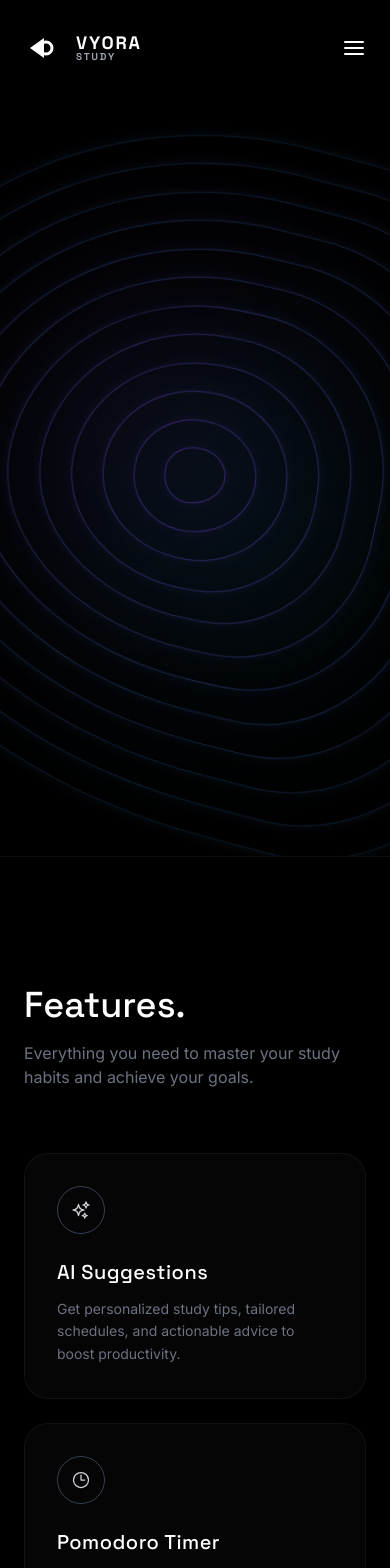
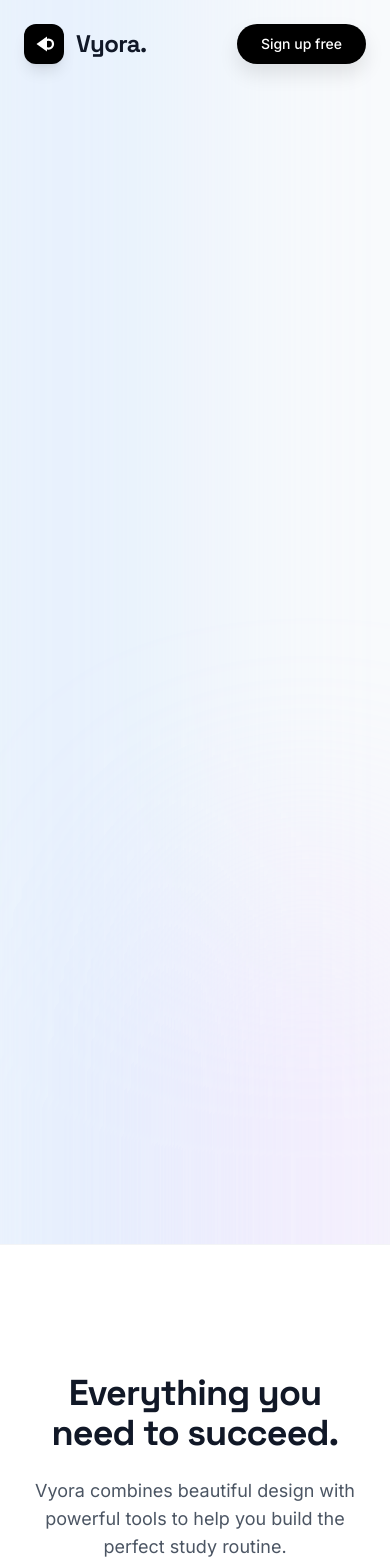
Before and after one commit to yashrajkanawade357/Study_Tracker, a React (Vite) app: page / in a window 390 px wide. Shown: the top 1568 px of the page. Built offline with nearby package versions, Linux system fonts and the light colour scheme.

Commit message:
New premium light mode landing page redesign

```diff
--- a/src/index.css
+++ b/src/index.css
@@ -250,6 +250,63 @@
   .btn-pill-secondary {
     @apply bg-transparent border border-gray-600 text-gray-300 hover:border-white hover:text-white font-medium py-2 px-6 rounded-full transition-all duration-300;
   }
+
+  /* Light Mode Landing Page Styles */
+  .glass-light {
+    background: rgba(255, 255, 255, 0.7);
+    backdrop-filter: blur(24px);
+    -webkit-backdrop-filter: blur(24px);
+    border: 1px solid rgba(255, 255, 255, 0.8);
+    box-shadow: 0 10px 40px rgba(0, 0, 0, 0.05);
+  }
+
+  .btn-light-primary {
+    @apply bg-black hover:bg-gray-800 text-white font-medium py-3 px-8 rounded-full transition-all duration-300;
+    box-shadow: 0 10px 20px rgba(0, 0, 0, 0.1);
+  }
+
+  .btn-light-primary:hover {
+    transform: translateY(-2px);
+    box-shadow: 0 12px 25px rgba(0, 0, 0, 0.15);
+  }
+
+  .btn-light-secondary {
+    @apply bg-white hover:bg-gray-50 text-gray-900 border border-gray-200 font-medium py-3 px-8 rounded-full transition-all duration-300;
+    box-shadow: 0 4px 10px rgba(0, 0, 0, 0.02);
+  }
+
+  .float-animation {
+    animation: floating 6s ease-in-out infinite;
+  }
+
+  @keyframes floating {
+    0% { transform: translateY(0px); }
+    50% { transform: translateY(-15px); }
+    100% { transform: translateY(0px); }
+  }
+
+  .orb-1 {
+    animation: float1 20s ease-in-out infinite alternate;
+  }
+  .orb-2 {
+    animation: float2 25s ease-in-out infinite alternate;
+  }
+  .orb-3 {
+    animation: float3 30s ease-in-out infinite alternate;
+  }
+
+  @keyframes float1 {
+    0% { transform: translate(0, 0) scale(1); }
+    100% { transform: translate(10%, 10%) scale(1.2); }
+  }
+  @keyframes float2 {
+    0% { transform: translate(0, 0) scale(1); }
+    100% { transform: translate(-10%, 5%) scale(1.1); }
+  }
+  @keyframes float3 {
+    0% { transform: translate(0, 0) scale(1); }
+    100% { transform: translate(5%, -10%) scale(1.3); }
+  }
 }
 
 @layer utilities {
--- a/src/pages/Landing.jsx
+++ b/src/pages/Landing.jsx
@@ -1,13 +1,12 @@
 import React from 'react';
 import { motion } from 'framer-motion';
 import { Link } from 'react-router-dom';
-import { useApp } from '../context/AppContext';
 import {
-  MagnifyingGlassIcon,
   SparklesIcon,
   ClockIcon,
   CalendarDaysIcon,
-  TrophyIcon
+  TrophyIcon,
+  ArrowRightIcon
 } from '@heroicons/react/24/outline';
 
 const FeatureCard = ({ icon: Icon, title, description, delay }) => (
@@ -16,170 +15,190 @@ const FeatureCard = ({ icon: Icon, title, description, delay }) => (
     whileInView={{ opacity: 1, y: 0 }}
     viewport={{ once: true }}
     transition={{ delay, duration: 0.5 }}
-    className="bg-white/[0.02] border border-white/[0.05] p-8 rounded-3xl hover:bg-white/[0.04] transition-colors"
+    className="glass-light p-8 rounded-3xl hover:-translate-y-1 transition-transform duration-300"
   >
-    <div className="w-12 h-12 rounded-full border border-gray-700 flex items-center justify-center mb-6">
-      <Icon className="w-5 h-5 text-gray-300" />
+    <div className="w-12 h-12 rounded-2xl bg-gradient-to-br from-indigo-100 to-purple-100 flex items-center justify-center mb-6">
+      <Icon className="w-6 h-6 text-indigo-600" />
     </div>
-    <h3 className="text-xl font-display font-medium text-white mb-3 tracking-wide">{title}</h3>
-    <p className="text-sm text-gray-500 leading-relaxed">{description}</p>
+    <h3 className="text-xl font-display font-semibold text-gray-900 mb-3 tracking-tight">{title}</h3>
+    <p className="text-sm text-gray-600 leading-relaxed">{description}</p>
   </motion.div>
 );
 
-const ContourLines = () => {
+const Landing = () => {
   return (
-    <div className="absolute right-0 top-1/2 -translate-y-1/2 w-full max-w-[800px] h-[600px] pointer-events-none opacity-80 mix-blend-screen flex items-center justify-center lg:translate-x-[10%]">
-      {/* Generate concentric animated rings */}
-      {[...Array(12)].map((_, i) => {
-        const r = Math.floor(124 - i * 5);
-        const g = Math.floor(58 + i * 10);
-        const b = Math.floor(237 + i * 1);
+    <div className="min-h-screen bg-[#F8FAFC] text-gray-900 font-body relative overflow-hidden flex flex-col selection:bg-indigo-100 selection:text-indigo-900">
 
-        return (
-          <div
-            key={i}
-            className="contour-layer"
-            style={{
-              width: `${(i + 1) * 60}px`,
-              height: `${(i + 1) * 55}px`,
-              animationDelay: `${i * -1.2}s`,
-              animationDuration: `${15 + i * 0.5}s`,
-              border: `1.5px solid rgba(${r}, ${g}, ${b}, ${0.15 + (12-i)*0.03})`,
-              boxShadow: `0 0 10px rgba(${r}, ${g}, ${b}, 0.1)`
-            }}
-          />
-        );
-      })}
-      <div className="absolute top-[20%] right-[20%] w-[300px] h-[300px] bg-purple-600/10 rounded-full blur-[100px] mix-blend-screen" />
-      <div className="absolute bottom-[20%] left-[20%] w-[300px] h-[300px] bg-cyan-500/10 rounded-full blur-[100px] mix-blend-screen" />
-    </div>
-  );
-};
+      {/* Animated Pastel Orbs Background */}
+      <div className="absolute top-0 left-0 w-full h-full overflow-hidden pointer-events-none z-0">
+        <div className="absolute -top-[10%] -left-[10%] w-[50%] h-[50%] rounded-full bg-blue-200/40 blur-[100px] orb-1 mix-blend-multiply" />
+        <div className="absolute top-[20%] -right-[10%] w-[60%] h-[60%] rounded-full bg-purple-200/40 blur-[120px] orb-2 mix-blend-multiply" />
+        <div className="absolute -bottom-[20%] left-[20%] w-[50%] h-[50%] rounded-full bg-pink-200/40 blur-[100px] orb-3 mix-blend-multiply" />
+      </div>
 
-const Landing = () => {
-  const { addToast } = useApp();
-
-  const handleEmailClick = () => {
-    navigator.clipboard.writeText('yashrajkanawade895@gmail.com');
-    addToast('Email address copied to clipboard!', 'success');
-  };
-
-  return (
-    <div className="min-h-screen bg-black text-white font-body relative overflow-hidden flex flex-col">
       {/* Header */}
-      <header className="w-full px-6 py-8 flex items-center justify-between relative z-20 max-w-7xl mx-auto">
+      <header className="w-full px-6 py-6 flex items-center justify-between relative z-20 max-w-7xl mx-auto">
         <div className="flex items-center gap-3">
-          <div className="flex items-center gap-1">
-            <svg width="32" height="32" viewBox="0 0 32 32" fill="none" xmlns="http://www.w3.org/2000/svg">
+          <div className="flex items-center justify-center w-10 h-10 bg-black rounded-xl shadow-lg">
+            <svg width="24" height="24" viewBox="0 0 32 32" fill="none" xmlns="http://www.w3.org/2000/svg">
               <path d="M6 16L20 6V26L6 16Z" fill="white"/>
               <circle cx="22" cy="16" r="6" stroke="white" strokeWidth="3"/>
             </svg>
           </div>
-          <span className="text-lg font-display font-bold tracking-widest text-white uppercase ml-2 leading-none flex flex-col">
-            <span>Vyora</span>
-            <span className="text-[10px] text-gray-400">STUDY</span>
+          <span className="text-2xl font-display font-bold tracking-tight text-gray-900 leading-none">
+            Vyora.
           </span>
         </div>
 
-        <div className="hidden md:flex items-center gap-10 text-xs font-semibold tracking-widest uppercase text-gray-300">
-          <a href="#about" className="hover:text-white transition-colors">About</a>
-          <a href="#features" className="hover:text-white transition-colors">Features</a>
-          <a href="#contact" className="hover:text-white transition-colors">Contact</a>
+        <div className="hidden md:flex items-center gap-10 text-sm font-medium text-gray-500">
+          <a href="#about" className="hover:text-black transition-colors">About</a>
+          <a href="#features" className="hover:text-black transition-colors">Features</a>
+          <a href="#contact" className="hover:text-black transition-colors">Contact</a>
         </div>
 
-        <div className="flex items-center gap-6">
-          <Link to="/auth" className="btn-pill-primary text-xs uppercase tracking-widest py-2.5 px-8 hidden sm:block">
-            Sign In
+        <div className="flex items-center gap-4">
+          <Link to="/auth" className="text-sm font-medium text-gray-600 hover:text-black transition-colors hidden sm:block">
+            Log in
           </Link>
-          <button className="text-white hover:text-gray-300 transition-colors">
-            <svg width="24" height="24" viewBox="0 0 24 24" fill="none" xmlns="http://www.w3.org/2000/svg">
-              <path d="M3 12H21" stroke="currentColor" strokeWidth="2" strokeLinecap="round"/>
-              <path d="M3 6H21" stroke="currentColor" strokeWidth="2" strokeLinecap="round"/>
-              <path d="M3 18H21" stroke="currentColor" strokeWidth="2" strokeLinecap="round"/>
-            </svg>
-          </button>
+          <Link to="/auth" className="btn-light-primary text-sm px-6 py-2.5 text-white bg-black hover:bg-gray-800 rounded-full">
+            Sign up free
+          </Link>
         </div>
       </header>
 
       {/* Main Hero Content */}
-      <main className="w-full max-w-7xl mx-auto px-6 relative z-10 flex flex-col justify-center min-h-[90vh]">
-        <ContourLines />
+      <main className="w-full max-w-7xl mx-auto px-6 relative z-10 flex flex-col justify-center pt-24 pb-32">
+        <div className="flex flex-col lg:flex-row items-center justify-between gap-16">
 
-        <div className="flex flex-col lg:flex-row items-center justify-between gap-16 mt-8 lg:mt-0 pb-24">
-          {/* Left Side: Typography & Input */}
-          <div className="w-full lg:w-1/2 flex flex-col relative z-20 pt-10">
+          {/* Left Side: Typography */}
+          <div className="w-full lg:w-[55%] flex flex-col relative z-20">
+            <motion.div
+              initial={{ opacity: 0, y: 20 }}
+              animate={{ opacity: 1, y: 0 }}
+              transition={{ duration: 0.6 }}
+              className="inline-flex items-center gap-2 px-4 py-2 rounded-full bg-white/60 border border-black/5 text-gray-800 text-sm font-medium mb-8 w-max backdrop-blur-md shadow-sm"
+            >
+              <span className="w-2 h-2 rounded-full bg-indigo-500 animate-pulse" />
+              Meet your new study assistant
+            </motion.div>
+
             <motion.h1
               initial={{ opacity: 0, y: 30 }}
               animate={{ opacity: 1, y: 0 }}
-              transition={{ duration: 0.8, ease: "easeOut" }}
-              className="text-6xl sm:text-7xl lg:text-[110px] font-display font-bold leading-[1.1] tracking-tight mb-10"
+              transition={{ duration: 0.8, delay: 0.1, ease: "easeOut" }}
+              className="text-6xl sm:text-7xl lg:text-[85px] font-display font-bold leading-[1.05] tracking-tight mb-8 text-gray-900"
             >
-              Welcome.
+              Elevate your <br className="hidden sm:block" />
+              <span className="text-transparent bg-clip-text bg-gradient-to-r from-indigo-600 to-purple-600">
+                academic life.
+              </span>
             </motion.h1>
+
+            <motion.p
+              initial={{ opacity: 0, y: 20 }}
+              animate={{ opacity: 1, y: 0 }}
+              transition={{ duration: 0.8, delay: 0.2, ease: "easeOut" }}
+              className="text-lg sm:text-xl text-gray-600 leading-relaxed max-w-xl mb-10"
+            >
+              Vyora is the beautiful, intelligent way to track your study hours, manage your timetable, and build habits that actually last.
+            </motion.p>
 
             <motion.div
               initial={{ opacity: 0, y: 20 }}
               animate={{ opacity: 1, y: 0 }}
-              transition={{ duration: 0.8, delay: 0.2, ease: "easeOut" }}
-              className="relative w-full max-w-md mb-8 group"
+              transition={{ duration: 0.8, delay: 0.3, ease: "easeOut" }}
+              className="flex flex-col sm:flex-row items-center gap-4"
             >
-              <div className="absolute inset-y-0 right-4 flex items-center pointer-events-none transition-transform group-hover:scale-110">
-                <MagnifyingGlassIcon className="w-5 h-5 text-gray-300" />
-              </div>
-              <input
-                type="text"
-                placeholder="Search your goals..."
-                className="w-full bg-transparent border border-gray-600 rounded-full py-3.5 pl-6 pr-12 text-white focus:outline-none focus:border-white transition-colors"
-              />
-            </motion.div>
-
-            <motion.div
-              initial={{ opacity: 0, y: 20 }}
-              animate={{ opacity: 1, y: 0 }}
-              transition={{ duration: 0.8, delay: 0.4, ease: "easeOut" }}
-              className="flex items-center gap-4"
-            >
-              <Link to="/auth" className="btn-pill-primary text-xs uppercase tracking-widest py-3 px-8">
-                Free Trial
+              <Link to="/auth" className="btn-light-primary text-white w-full sm:w-auto flex items-center justify-center gap-2 text-base">
+                Get started for free <ArrowRightIcon className="w-4 h-4" />
               </Link>
-              <a href="#features" className="btn-pill-secondary text-xs lowercase tracking-wider py-3 px-8">
-                see more
+              <a href="#features" className="btn-light-secondary text-gray-900 w-full sm:w-auto text-base text-center">
+                Explore features
               </a>
             </motion.div>
           </div>
 
-          {/* Right Side: Text Block over contours */}
+          {/* Right Side: Floating UI Card */}
           <motion.div
-            initial={{ opacity: 0, x: 30 }}
-            animate={{ opacity: 1, x: 0 }}
-            transition={{ duration: 0.8, delay: 0.6, ease: "easeOut" }}
-            className="w-full lg:w-[45%] flex flex-col relative z-20 lg:pl-16 mt-16 lg:mt-0"
+            initial={{ opacity: 0, scale: 0.95 }}
+            animate={{ opacity: 1, scale: 1 }}
+            transition={{ duration: 1, delay: 0.4, ease: "easeOut" }}
+            className="w-full lg:w-[45%] relative z-20"
           >
-            <div className="flex items-center gap-3 mb-4">
-              <svg width="40" height="40" viewBox="0 0 40 40" fill="none" xmlns="http://www.w3.org/2000/svg" className="text-purple-400 opacity-80">
-                <path d="M10 20L22 10V30L10 20Z" stroke="currentColor" strokeWidth="1.5"/>
-                <circle cx="28" cy="20" r="6" stroke="currentColor" strokeWidth="1.5"/>
-              </svg>
+            <div className="float-animation relative">
+              {/* Decorative behind card */}
+              <div className="absolute inset-0 bg-gradient-to-br from-indigo-500 to-purple-500 rounded-3xl blur-2xl opacity-20 transform scale-95 translate-y-4" />
+
+              <div className="glass-light p-8 rounded-3xl border border-white relative overflow-hidden">
+                <div className="absolute top-0 right-0 p-8 opacity-10">
+                  <TrophyIcon className="w-32 h-32" />
+                </div>
+
+                <h3 className="text-sm font-semibold text-indigo-600 uppercase tracking-wider mb-2">This Week</h3>
+                <div className="text-4xl font-display font-bold text-gray-900 mb-8">
+                  32h 45m <span className="text-lg text-gray-500 font-normal">studied</span>
+                </div>
+
+                <div className="space-y-4">
+                  <div>
+                    <div className="flex justify-between text-sm font-medium mb-2 text-gray-700">
+                      <span>Mathematics</span>
+                      <span>12h</span>
+                    </div>
+                    <div className="h-2 w-full bg-gray-100 rounded-full overflow-hidden">
+                      <div className="h-full bg-indigo-500 w-[70%] rounded-full" />
+                    </div>
+                  </div>
+                  <div>
+                    <div className="flex justify-between text-sm font-medium mb-2 text-gray-700">
+                      <span>Physics</span>
+                      <span>8h</span>
+                    </div>
+                    <div className="h-2 w-full bg-gray-100 rounded-full overflow-hidden">
+                      <div className="h-full bg-purple-500 w-[45%] rounded-full" />
+                    </div>
+                  </div>
+                  <div>
+                    <div className="flex justify-between text-sm font-medium mb-2 text-gray-700">
+                      <span>Computer Science</span>
+                      <span>12.75h</span>
+                    </div>
+                    <div className="h-2 w-full bg-gray-100 rounded-full overflow-hidden">
+                      <div className="h-full bg-pink-500 w-[80%] rounded-full" />
+                    </div>
+                  </div>
+                </div>
+              </div>
+
+              {/* Floating notification badge */}
+              <motion.div
+                initial={{ opacity: 0, x: 20 }}
+                animate={{ opacity: 1, x: 0 }}
+                transition={{ delay: 1.5, duration: 0.5 }}
+                className="absolute -right-6 -bottom-6 glass-light p-4 rounded-2xl flex items-center gap-3 border border-white shadow-xl bg-white"
+              >
+                <div className="w-10 h-10 rounded-full bg-green-100 flex items-center justify-center text-green-600">
+                  <SparklesIcon className="w-5 h-5" />
+                </div>
+                <div>
+                  <div className="text-sm font-bold text-gray-900">Goal Reached!</div>
+                  <div className="text-xs text-gray-500">Weekly target hit</div>
+                </div>
+              </motion.div>
             </div>
+          </motion.div>
 
-            <h2 className="text-[40px] font-display font-light text-white leading-tight mb-6">
-              Landing page.
-            </h2>
-
-            <p className="text-[13px] text-gray-400 leading-relaxed max-w-sm">
-              Your personalized, AI-powered companion designed to track habits, optimize your timetable, and help you crush your exams. Log your sessions, earn achievements, and build long-lasting streaks with ease.
-            </p>
-          </motion.div>
         </div>
       </main>
 
       {/* Features Section */}
-      <section id="features" className="w-full bg-black py-32 relative z-10 border-t border-white/[0.05]">
+      <section id="features" className="w-full py-32 relative z-10 bg-white border-t border-gray-100">
         <div className="max-w-7xl mx-auto px-6">
-          <div className="mb-16">
-            <h2 className="text-4xl md:text-5xl font-display font-medium text-white mb-4">Features.</h2>
-            <p className="text-gray-500 max-w-lg">Everything you need to master your study habits and achieve your goals.</p>
+          <div className="text-center max-w-2xl mx-auto mb-20">
+            <h2 className="text-4xl md:text-5xl font-display font-bold text-gray-900 mb-6 tracking-tight">Everything you need to succeed.</h2>
+            <p className="text-lg text-gray-600">Vyora combines beautiful design with powerful tools to help you build the perfect study routine.</p>
           </div>
+
           <div className="grid grid-cols-1 md:grid-cols-2 lg:grid-cols-4 gap-6">
             <FeatureCard delay={0.1} icon={SparklesIcon} title="AI Suggestions" description="Get personalized study tips, tailored schedules, and actionable advice to boost productivity." />
             <FeatureCard delay={0.2} icon={ClockIcon} title="Pomodoro Timer" description="Stay focused and avoid burnout with our integrated, customizable time management system." />
@@ -189,8 +208,9 @@ const Landing = () => {
         </div>
       </section>
 
-      {/* About/Author Section */}
-      <section id="about" className="w-full bg-black py-32 relative z-10 border-t border-white/[0.05]">
+      {/* Author Section */}
+      <section id="about" className="w-full py-32 relative z-10 bg-[#F8FAFC] border-t border-gray-100 overflow-hidden">
+        <div className="absolute right-0 top-0 w-1/2 h-full bg-indigo-50/50 blur-3xl -z-10" />
         <div className="max-w-7xl mx-auto px-6">
           <motion.div
             initial={{ opacity: 0, y: 30 }}
@@ -198,35 +218,33 @@ const Landing = () => {
             viewport={{ once: true }}
             className="flex flex-col md:flex-row items-center gap-16"
           >
-            <div className="w-48 h-48 md:w-64 md:h-64 rounded-full overflow-hidden grayscale hover:grayscale-0 transition-all duration-700 border border-gray-800">
+            <div className="w-48 h-48 md:w-72 md:h-72 rounded-full overflow-hidden border-8 border-white shadow-2xl flex-shrink-0">
               <img src="/author.jpg" alt="Yashraj Kanawade" className="w-full h-full object-cover" />
             </div>
             <div className="flex-1">
-              <h3 className="text-xs font-semibold text-gray-500 uppercase tracking-widest mb-3">Meet the Author</h3>
-              <h2 className="text-3xl md:text-5xl font-display font-medium text-white mb-2">Yashraj Kanawade.</h2>
-              <p className="text-sm text-cyan-500/70 uppercase tracking-widest mb-8">Creator of Vyora</p>
+              <h3 className="text-sm font-bold text-indigo-600 uppercase tracking-widest mb-3">Meet the Creator</h3>
+              <h2 className="text-4xl md:text-5xl font-display font-bold text-gray-900 mb-4 tracking-tight">Yashraj Kanawade</h2>
 
-              <p className="text-gray-400 italic text-lg leading-relaxed max-w-2xl mb-8 border-l-2 border-white/[0.1] pl-6">
-                "Technology should empower us to reach our highest potential. I built Vyora to help students transform their ambitions into achievable habits and measurable success."
+              <p className="text-gray-600 text-lg leading-relaxed max-w-2xl mb-8">
+                "I believe technology should empower us to reach our highest potential without feeling like a chore. I built Vyora to help students transform their ambitions into achievable habits and measurable success, wrapped in a design you'll actually love using every day."
               </p>
 
-              <div className="flex items-center gap-6">
+              <div className="flex flex-wrap items-center gap-4">
                 <a
                   href="https://www.linkedin.com/in/yashraj-kanawade-289039223/"
                   target="_blank"
                   rel="noopener noreferrer"
-                  className="text-sm text-gray-400 hover:text-white transition-colors border-b border-transparent hover:border-white pb-1"
+                  className="btn-light-secondary text-sm"
                 >
-                  LinkedIn
+                  Connect on LinkedIn
                 </a>
                 <a
-                  href="https://mail.google.com/mail/?view=cm&fs=1&to=yashrajkanawade895@gmail.com&su=Vyora%20Query"
-                  onClick={handleEmailClick}
+                  href="https://mail.google.com/mail/?view=cm&fs=1&to=yashrajkanawade895@gmail.com"
                   target="_blank"
                   rel="noopener noreferrer"
-                  className="text-sm text-gray-400 hover:text-white transition-colors border-b border-transparent hover:border-white pb-1"
+                  className="text-sm font-semibold text-gray-600 hover:text-indigo-600 transition-colors px-4"
                 >
-                  Email Me
+                  Email Me &rarr;
                 </a>
               </div>
             </div>
@@ -234,13 +252,33 @@ const Landing = () => {
         </div>
       </section>
 
+      {/* CTA Section */}
+      <section className="w-full py-24 relative z-10 bg-white">
+        <div className="max-w-4xl mx-auto px-6 text-center">
+          <h2 className="text-4xl md:text-5xl font-display font-bold text-gray-900 mb-6 tracking-tight">Ready to start tracking?</h2>
+          <p className="text-xl text-gray-600 mb-10">Join thousands of students building better habits with Vyora today.</p>
+          <Link to="/auth" className="btn-light-primary text-white text-lg px-10 py-4 shadow-2xl shadow-indigo-200 inline-block">
+            Create your free account
+          </Link>
+        </div>
+      </section>
+
       {/* Footer */}
-      <footer id="contact" className="w-full border-t border-white/[0.05] py-12 relative z-10 bg-black">
-        <div className="max-w-7xl mx-auto px-6 flex flex-col md:flex-row items-center justify-between text-xs text-gray-600 uppercase tracking-widest">
-          <p>&copy; {new Date().getFullYear()} Vyora. All rights reserved.</p>
-          <div className="flex items-center gap-8 mt-6 md:mt-0">
-            <span className="hover:text-gray-300 cursor-pointer transition-colors">Privacy Policy</span>
-            <span className="hover:text-gray-300 cursor-pointer transition-colors">Terms of Service</span>
+      <footer id="contact" className="w-full border-t border-gray-200 py-12 relative z-10 bg-[#F8FAFC]">
+        <div className="max-w-7xl mx-auto px-6 flex flex-col md:flex-row items-center justify-between text-sm font-medium text-gray-500">
+          <div className="flex items-center gap-2 mb-4 md:mb-0">
+            <div className="w-6 h-6 bg-black rounded-md flex items-center justify-center">
+              <svg width="12" height="12" viewBox="0 0 32 32" fill="none" xmlns="http://www.w3.org/2000/svg">
+                <path d="M6 16L20 6V26L6 16Z" fill="white"/>
+                <circle cx="22" cy="16" r="6" stroke="white" strokeWidth="3"/>
+              </svg>
+            </div>
+            <span>&copy; {new Date().getFullYear()} Vyora. All rights reserved.</span>
+          </div>
+          <div className="flex items-center gap-8">
+            <span className="hover:text-gray-900 cursor-pointer transition-colors">Privacy</span>
+            <span className="hover:text-gray-900 cursor-pointer transition-colors">Terms</span>
+            <a href="https://mail.google.com/mail/?view=cm&fs=1&to=yashrajkanawade895@gmail.com" target="_blank" rel="noopener noreferrer" className="hover:text-gray-900 transition-colors">Contact</a>
           </div>
         </div>
       </footer>
```
